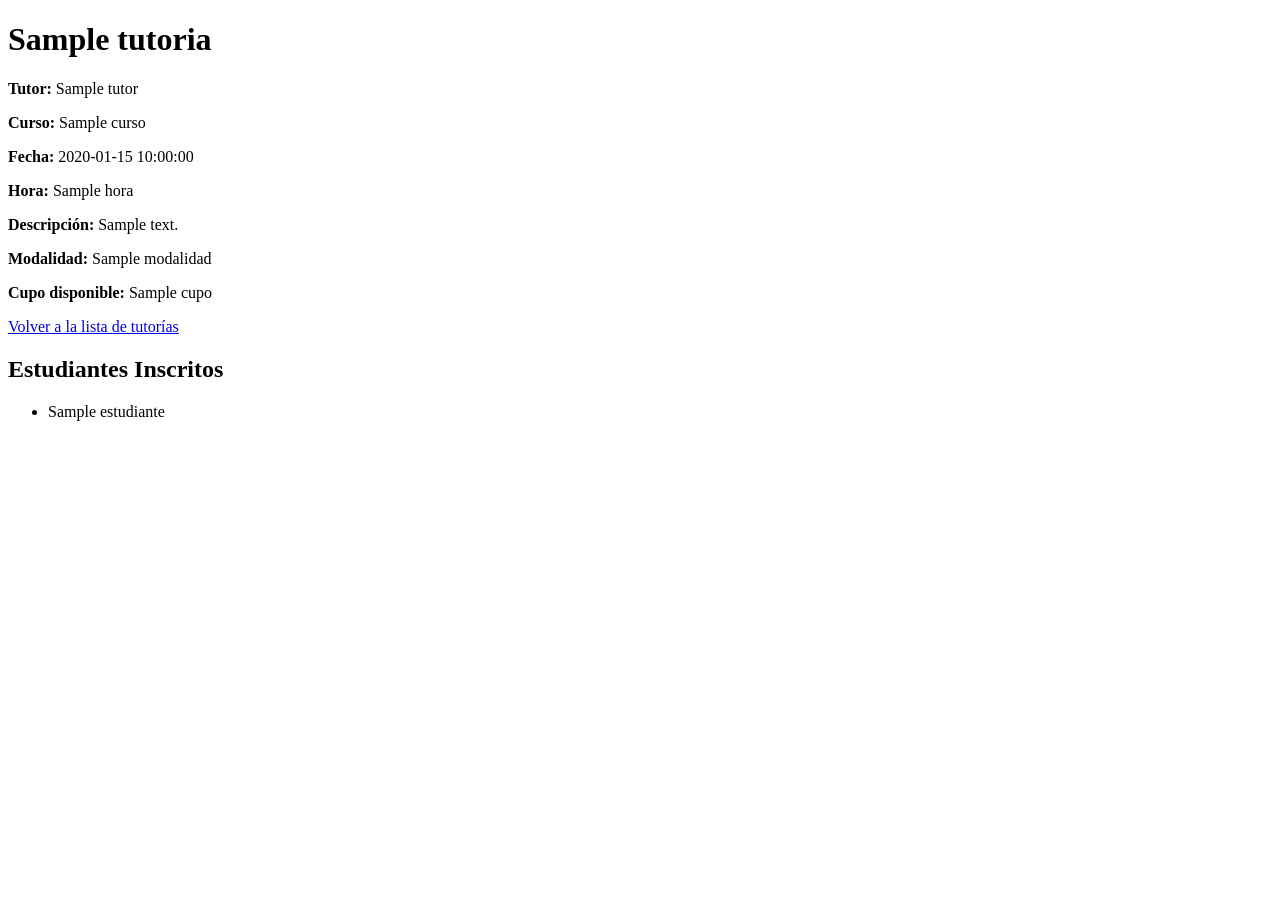
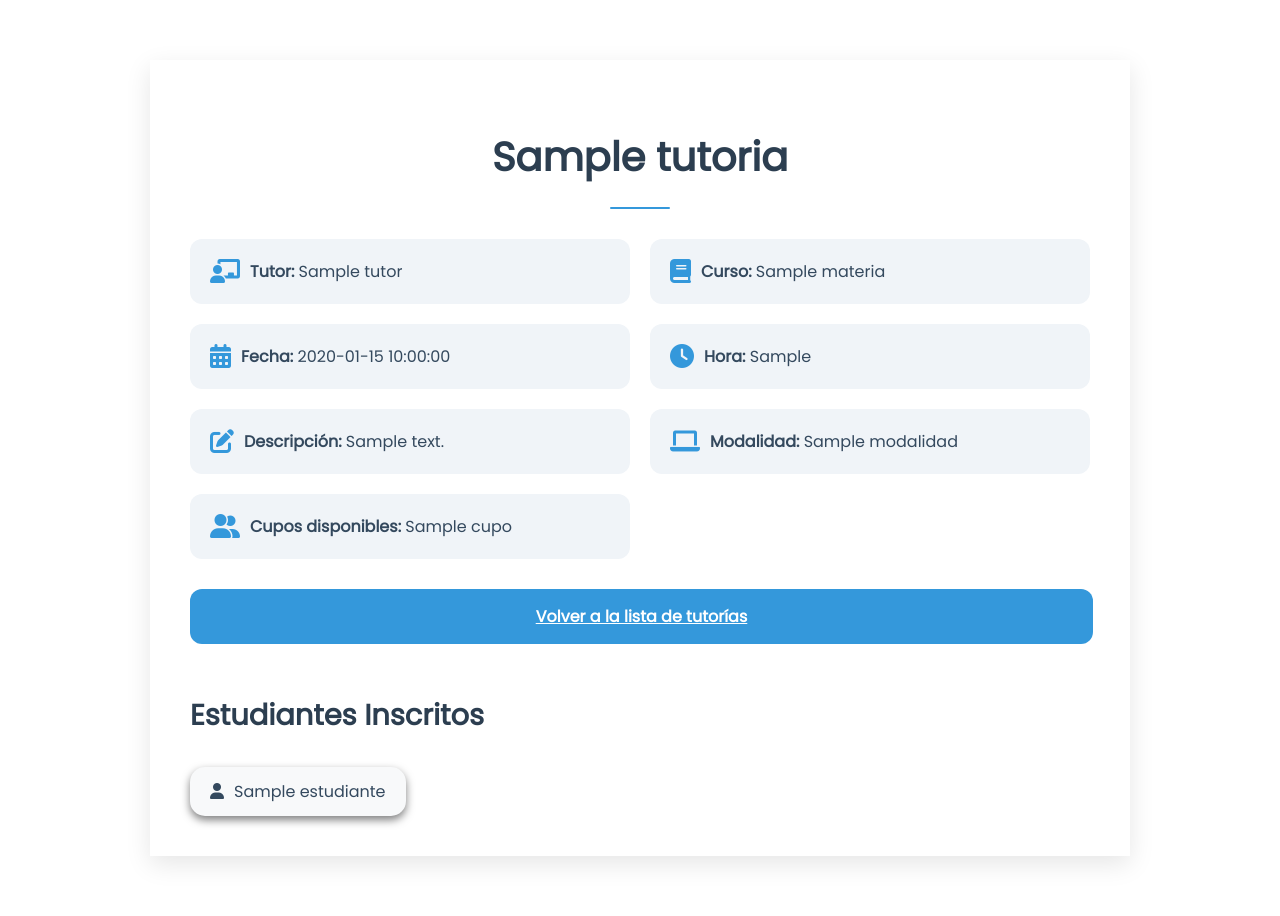
Before and after one commit to dsalazar-lectures/CI0136-I2025-final-project, a Flask app: template app/templates/tutoria.html in a window 1280 px wide. Before the commit the page ends 421 px from the top, so only its background shows below. Run offline with Flask 3, Linux system fonts and the light colour scheme; the template is opened without the code that fills it: most values are stand-ins (such as "Sample title", 1, 10 or a date in 2020).

Commit message:
Implement CSS styles and fix system errors

```diff
--- /dev/null
+++ b/app/static/style.css
@@ -0,0 +1,109 @@
+body {
+    font-family: 'Poppins', sans-serif;
+    background-color: linear-gradient(to bottom, #eef2f7, #ffffff);
+    color: #34495e;
+    margin: 0;
+    padding: 20px;
+}
+
+.container {
+    max-width: 900px;
+    margin: 40px auto;
+    background: #ffffff;
+    padding: 40px;
+    border: 16px;
+    box-shadow: 0 8px 24px rgba(0,0,0,0.1);
+}
+
+h1 {
+    text-align: center;
+    font-size: 2.5rem;
+    color: #2c3e50;
+    margin-bottom: 20px;
+}
+
+.divider {
+    height: 2px;
+    background-color: #3498db;
+    width: 60px;
+    margin: 10px auto 30px;
+    border-radius: 1px;
+}
+
+.details {
+    display: grid;
+    grid-template-columns: 1fr 1fr;
+    gap: 20px;
+    margin-bottom: 30px;
+}
+
+.detail-item {
+    background: #f0f4f8;
+    padding: 20px;
+    border-radius: 12px;
+    display: flex;
+    align-items: center;
+    gap: 10px;
+}
+.detail-item i {
+    font-size: 1.5rem;
+    color: #3498db;
+}
+
+.button-back {
+    display: block;
+    width: 97%;
+    text-align: center;
+    padding: 15px;
+    background-color: #3498db;
+    color:white;
+    font-weight: bold;
+    border-radius: 12px;
+    transition: ease 0.3s;
+}
+
+.button-back:hover {
+    background-color: #2980b9;
+}
+
+.students {
+    margin-top: 50px;
+}
+
+.students h2 {
+    font-size: 1.8rem;
+    margin-bottom: 30px;
+    color: #2c3e50;
+}
+
+.student-list {
+    display: flex;
+    flex-wrap: wrap;
+    gap: 20px;
+}
+
+.student-card {
+    display: flex;
+    align-items: center;
+    gap: 10px;
+    background-color: #f8f9fa;
+    padding: 12px 20px;
+    border-radius: 15px;
+    box-shadow: 0 4px 8px rgba(0, 0, 0, 0.5);
+    transition: transform 0.2s;
+}
+
+.student-card:hover {
+    transform: translateY(-5px);
+}
+
+
+.students-name {
+    font-weight: 600;
+    color: #34495e;
+}
+
+.student-card i {
+    font-size: 1.5;
+    color: #34495e;
+}
--- a/app/templates/tutoria.html
+++ b/app/templates/tutoria.html
@@ -4,27 +4,43 @@
     <meta charset="UTF-8">
     <meta name="viewport" content="width=device-width, initial-scale=1.0">
     <title>{{ tutoria.titulo }}</title>
+    <link href="https://fonts.googleapis.com/css2?family=Poppins&display=swap" rel="stylesheet">
+    <link rel="stylesheet" href="../static/style.css">
+    <link href="https://cdnjs.cloudflare.com/ajax/libs/font-awesome/6.0.0-beta3/css/all.min.css" rel="stylesheet">
+
 </head>
 <body>
+    <div class="container">
     <h1>{{ tutoria.titulo }}</h1>
-    <p><strong>Tutor:</strong> {{ tutoria.tutor }}</p>
-    <p><strong>Curso:</strong> {{ tutoria.curso }}</p>
-    <p><strong>Fecha:</strong> {{ tutoria.fecha }}</p>
-    <p><strong>Hora:</strong> {{ tutoria.hora }}</p>
-    <p><strong>Descripción:</strong> {{ tutoria.descripcion }}</p>
-    <p><strong>Modalidad:</strong> {{ tutoria.modalidad }}</p>
-    <p><strong>Cupo disponible:</strong> {{ tutoria.cupo }}</p>
-    <a href="/tutorias">Volver a la lista de tutorías</a>
+    <div class="divider"></div>
 
+    <div class="details">
+    <div class="detail-item"><i class="fa-solid fa-chalkboard-user"></i><span><strong>Tutor:</strong> {{ tutoria.tutor }}</span></div>
+    <div class="detail-item"><i class="fa-solid fa-book"></i><span><strong>Curso:</strong> {{ tutoria.materia }}</span></div>
+    <div class="detail-item"><i class="fa-solid fa-calendar-days"></i><span><strong>Fecha:</strong> {{ tutoria.fecha }}</span></div>
+    <div class="detail-item"><i class="fa-solid fa-clock"></i><span><strong>Hora:</strong> {{ tutoria.hora_inicio }}</span></div>
+    <div class="detail-item"><i class="fa-solid fa-pen-to-square"></i><span><strong>Descripción:</strong> {{ tutoria.descripcion }}</span></div>
+    <div class="detail-item"><i class="fa-solid fa-laptop"></i><span><strong>Modalidad:</strong> {{ tutoria.modalidad }}</span></div>
+    <div class="detail-item"><i class="fa-solid fa-user-group"></i><span><strong>Cupos disponibles:</strong> {{ tutoria.cupo }}</span></div>
+    </div>
+
+    <a href="/tutorias" class="button-back">Volver a la lista de tutorías</a>
+
+    <div class="students">
     <h2>Estudiantes Inscritos</h2>
     {% if tutoria.estudiantes_inscritos %}
-        <ul>
+        <div class="student-list">
         {% for estudiante in tutoria.estudiantes_inscritos %}
-            <li>{{ estudiante.nombre }}</li>
+        <div class="student-card">
+            <i class="fa-solid fa-user"></i>
+            <span class="student-name">{{ estudiante.nombre }}</span>
+        </div>
         {% endfor %}
-        </ul>
+        </div>
     {% else %}
         <p>No hay estudiantes inscritos.</p>
     {% endif %}
+    </div>
+    </div>
 </body>
 </html>
```
Also changed, not shown: 1 other file.
